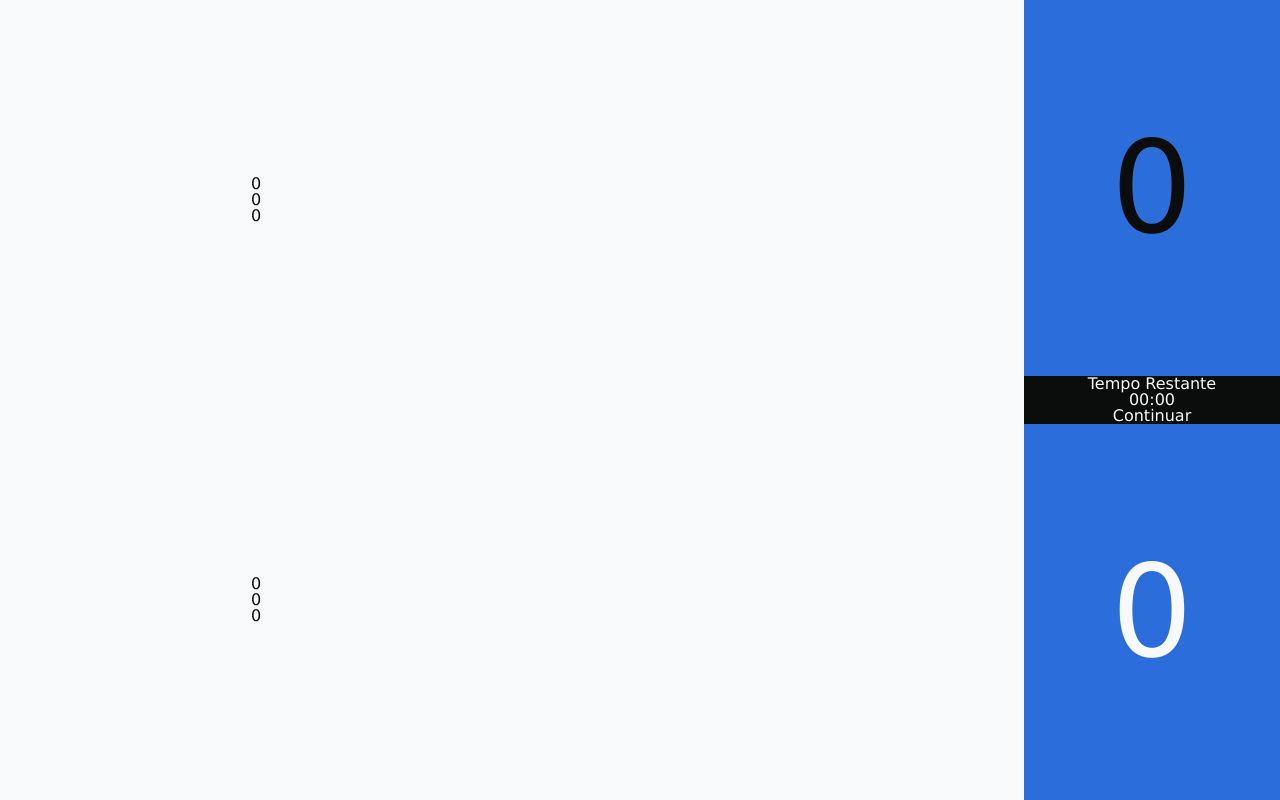
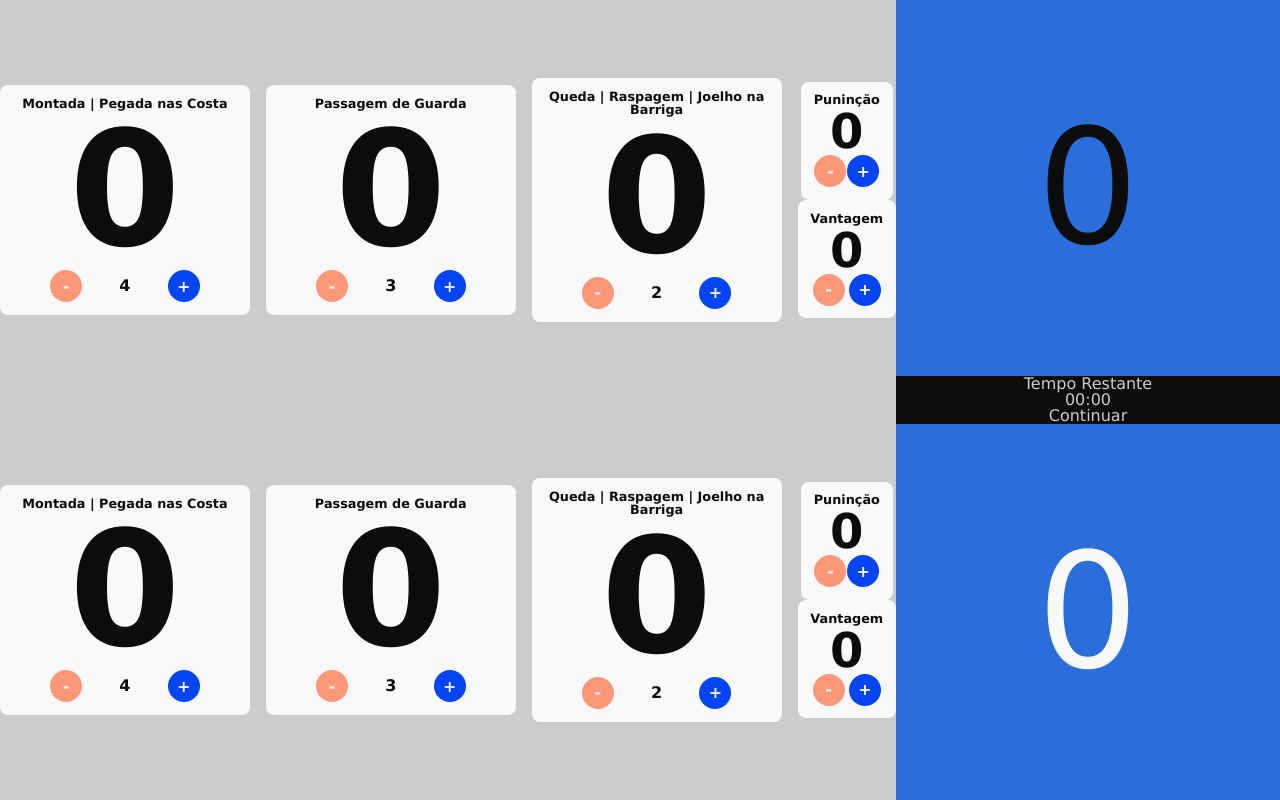
Before and after one commit to geraldoantonio/jiujitsu-scoreboard, a React (Create React App) app: page / in a window 1280 px wide. Built offline with nearby package versions, Linux system fonts and the light colour scheme.

Commit message:
feat: add count point

```diff
--- a/src/components/ColumnOne/index.tsx
+++ b/src/components/ColumnOne/index.tsx
@@ -20,7 +20,7 @@ export default function ColumnOne({ playerOne, playerTwo }: Props) {
 const Container = styled.div`
   display: flex;
   flex-direction: column;
-  flex: 0.4;
+  flex: 0.7;
   justify-content: space-around;
   align-items: center;
 `
--- a/src/components/ColumnTwo/index.tsx
+++ b/src/components/ColumnTwo/index.tsx
@@ -14,9 +14,9 @@ interface Props {
 export default function ColumnTwo({ totalPointsOne, totalPointsTwo }: Props) {
   return (
     <Container bgColor={'primaryLight'}>
-      <TotalPoints value={totalPointsOne} color={'dark'} textSize={8} />
+      <TotalPoints value={totalPointsOne} color={'dark'} textSize={10} />
       <Clock />
-      <TotalPoints value={totalPointsTwo} color={'light'} textSize={8} />
+      <TotalPoints value={totalPointsTwo} color={'lighter'} textSize={10} />
     </Container>
   )
 }
@@ -25,6 +25,6 @@ const Container = styled.div<{ bgColor: IColors }>`
   display: flex;
   flex-direction: column;
   justify-content: space-around;
-  flex: 0.2;
+  flex: 0.3;
   background-color: ${props => Colors[props.bgColor]};
 `
--- a/src/components/Game/index.tsx
+++ b/src/components/Game/index.tsx
@@ -1,6 +1,7 @@
 import React from 'react'
 
 import styled from 'styled-components'
+import PointContent from '../PointContent'
 
 export interface IGame {
   pointOne: number
@@ -17,11 +18,29 @@ export default function Game({ playerPoints }: Props) {
 
   return (
     <Container>
-      <div>{pointOne}</div>
-      <div>{pointTwo}</div>
-      <div>{pointTree}</div>
+      <PointContent label="Montada | Pegada nas Costa" value={pointOne} incrementValue={4} />
+      <PointContent label="Passagem de Guarda" value={pointTwo} incrementValue={3} />
+      <PointContent label="Queda | Raspagem | Joelho na Barriga" value={pointTree} incrementValue={2} />
+      <Column>
+        <PointContent showIncrementValue={false} label="Puninção" value={0} incrementValue={1} fontSize={3} />
+        <PointContent showIncrementValue={false} label="Vantagem" value={0} incrementValue={1} fontSize={3} />
+      </Column>
     </Container>
   )
 }
 
-const Container = styled.div``
+const Container = styled.div`
+  display: flex;
+  flex-direction: row;
+  justify-content: space-around;
+  align-items: center;
+  width: 100%;
+  column-gap: 1rem;
+`
+const Column = styled.div`
+  display: flex;
+  flex-direction: column;
+  justify-content: space-around;
+  align-items: center;
+  flex: 0.25;
+`
--- /dev/null
+++ b/src/components/PointContent/index.tsx
@@ -0,0 +1,94 @@
+import React, { useState } from 'react'
+import styled from 'styled-components'
+import { Colors, IColors } from '../../utils/Colors'
+import numberToNegative from '../../utils/numberToNegative'
+
+interface Props {
+  label: string
+  value: number
+  incrementValue: number
+  fontSize?: number
+  showIncrementValue?: boolean
+}
+
+export default function PointContent({ label, value, incrementValue, fontSize = 10, showIncrementValue = true }: Props) {
+  const [pointValue, setpointValue] = useState<number>(value)
+
+  const handlePointer = (increment: number): void => {
+    const calc: number = pointValue + increment
+    setpointValue(calc)
+  }
+
+  return (
+    <Container>
+      <Label>{label}</Label>
+      <Content fontSize={fontSize}>{pointValue}</Content>
+
+      <Controls>
+        <Button
+          onClick={() => handlePointer(numberToNegative(incrementValue))}
+          disabled={pointValue < 1}
+          bgColor={'secondary'}> -
+        </Button>
+
+        <div>{showIncrementValue && incrementValue}</div>
+
+        <Button
+          onClick={() => handlePointer(incrementValue)}
+          bgColor={'primary'}> +
+        </Button>
+      </Controls>
+    </Container>
+  )
+}
+
+const Container = styled.div`
+  display: flex;
+  flex-direction: column;
+  background-color: ${props => Colors['lighter']};
+  align-items: center;
+  padding: 0.8rem;
+  border-radius: 0.5rem;
+  flex: 1;
+`
+
+const Label = styled.label`
+  font-size: 0.8rem;
+  font-weight: bold;
+  text-align: center;
+`
+
+const Content = styled.div<{ fontSize: number }>`
+  font-size: ${props => `${props.fontSize}rem`};
+  font-weight: bold;
+`
+const Controls = styled.div`
+  display: flex;
+  flex-direction: row;
+  justify-content: space-evenly;
+  align-items: center;
+  font-size: 1rem;
+  font-weight: bold;
+  width: 100%;
+`
+
+const Button = styled.button<{ color?: IColors, bgColor?: IColors, size?: number }>`
+  display: flex;
+  justify-content: center;
+  align-items: center;
+  padding: 1rem;
+  color: ${props => props.color ? Colors[props.color] : Colors['lighter']};
+  background-color: ${props => props.bgColor ? Colors[props.bgColor] : Colors['dark']};
+  outline: none;
+  border: none;
+  border-radius: 100%;
+  width: ${props => `${props.size ? props.size : 22}px`};
+  height: ${props => `${props.size ? props.size : 22}px`};
+  font-weight: bold;
+
+  &:disabled{
+    cursor: not-allowed;
+    background-color: ${props => Colors['secondaryLight']};
+    opacity: 0.6;
+  }
+`
--- a/src/utils/Colors.tsx
+++ b/src/utils/Colors.tsx
@@ -3,7 +3,8 @@ export const Colors = {
   primaryLight: "#2b6edb",
   secondary: "#dd2c00",
   secondaryLight: "#ff5722",
-  light: "#f8f9fa",
+  light: "#ccc",
+  lighter: "#f8f9fa",
   dark: "#0b0c0c"
 }
 
--- /dev/null
+++ b/src/utils/numberToNegative.tsx
@@ -0,0 +1,7 @@
+const numberToNegative = (numberPositive: number) : number =>{
+  if (numberPositive < 1) return numberPositive
+
+  return numberPositive * -1
+}
+
+export default numberToNegative
```
